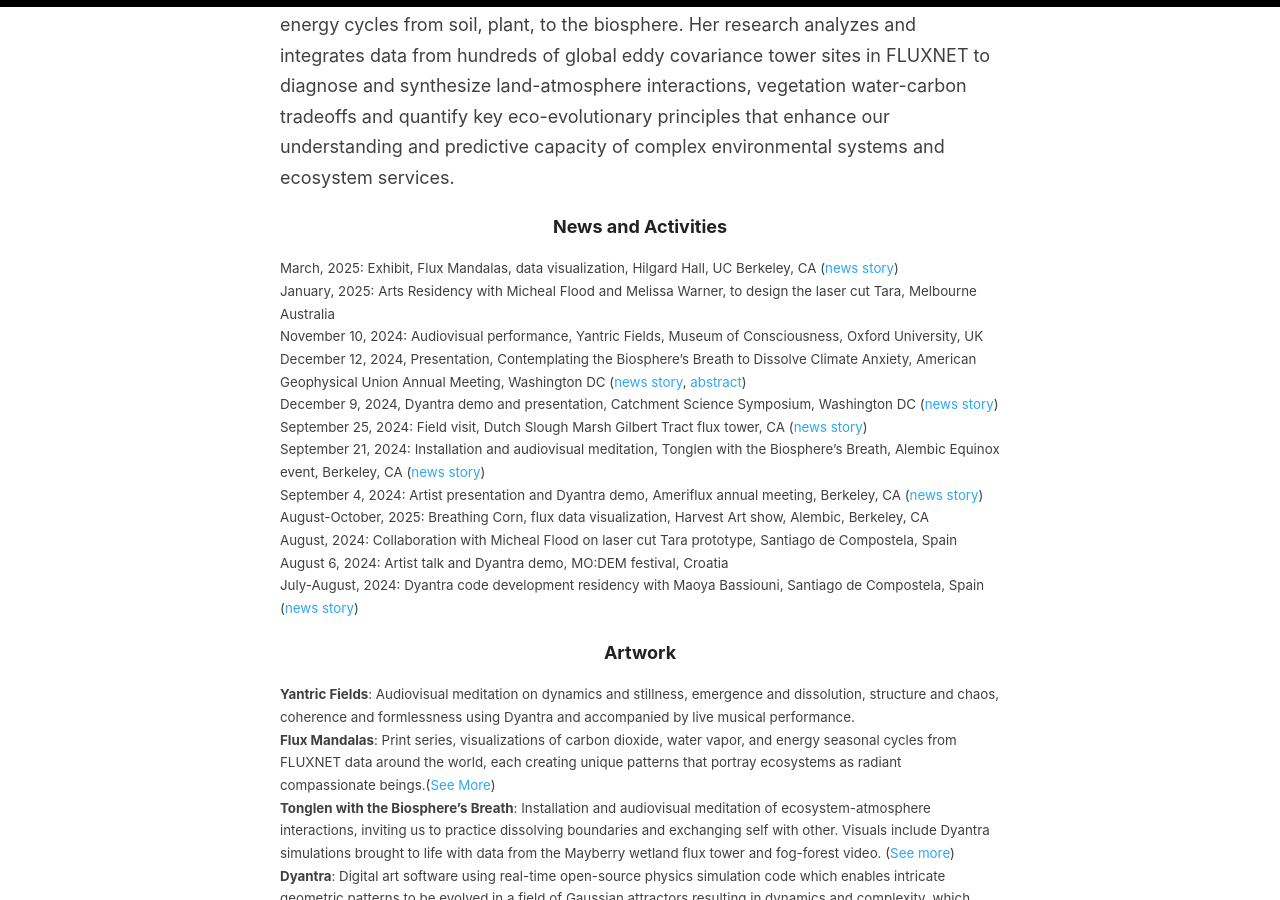
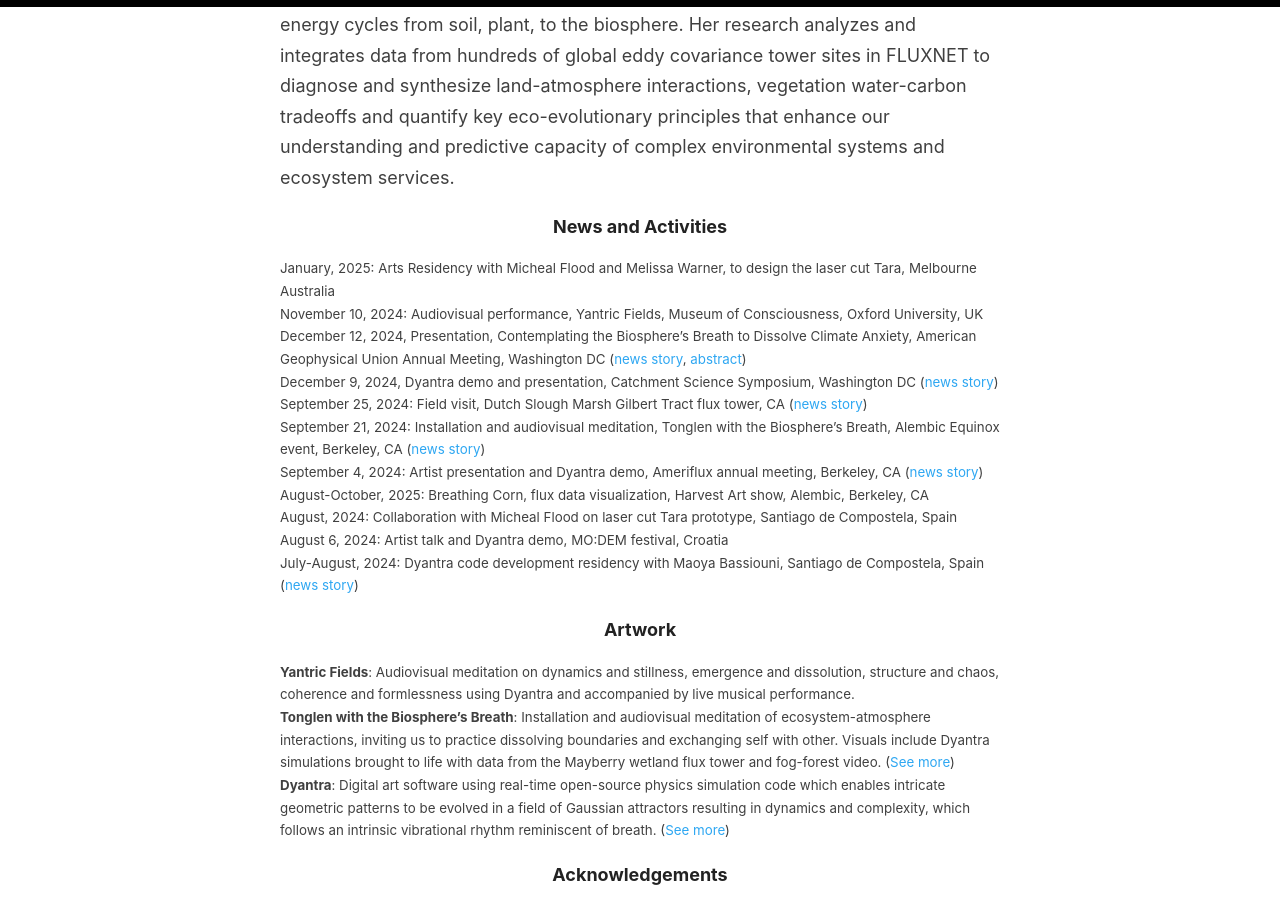
Before and after one commit to fluxnetart/fluxnetart.github.io, a Jekyll site: the page built from _posts/2024-10-08-David.md, in a window 1280 px wide and 900 px high, scrolled down 1656 px. Built offline with Jekyll 4.4.1, drawn with Linux system fonts in a browser that asks for light colours.

Commit message:
Update 2024-10-08-David.md

```diff
--- a/_posts/2024-10-08-David.md
+++ b/_posts/2024-10-08-David.md
@@ -28,7 +28,6 @@ As an ecohydrologist, <a href="https://maoyab.github.io/">Maoya Bassiouni</a>’
 
 <figcaption>
 
-March, 2025: Exhibit, Flux Mandalas, data visualization, Hilgard Hall, UC Berkeley, CA (<a href="https://fluxnetart.github.io/Mandala/">news story</a>)<br>
 January, 2025: Arts Residency with Micheal Flood and Melissa Warner, to design the laser cut Tara, Melbourne Australia<br>
 November 10, 2024: Audiovisual performance, Yantric Fields, Museum of Consciousness, Oxford University, UK<br>
 December 12, 2024, Presentation, Contemplating the Biosphere’s Breath to Dissolve Climate Anxiety, American Geophysical Union Annual Meeting, Washington DC (<a href="https://fluxnetart.github.io/agumeeting/">news story</a>, <a href="https://agu.confex.com/agu/agu24/meetingapp.cgi/Paper/1619073">abstract</a>)<br>
@@ -47,7 +46,6 @@ July-August, 2024: Dyantra code development residency with Maoya Bassiouni, Sant
 
 <figcaption>
 <b>Yantric Fields</b>: Audiovisual meditation on dynamics and stillness, emergence and dissolution, structure and chaos, coherence and formlessness using Dyantra and accompanied by live musical performance.<br>
-<b>Flux Mandalas</b>: Print series, visualizations of carbon dioxide, water vapor, and energy seasonal cycles from FLUXNET data around the world, each creating unique patterns that portray ecosystems as radiant compassionate beings.(<a href="https://fluxnetart.github.io/Mandala/">See More</a>)<br>
 <b>Tonglen with the Biosphere’s Breath</b>: Installation and audiovisual meditation of ecosystem-atmosphere interactions, inviting us to practice dissolving boundaries and exchanging self with other. Visuals include Dyantra simulations brought to life with data from the Mayberry wetland flux tower and fog-forest video. (<a href="https://fluxnetart.github.io/alembic/">See more</a>)<br>
 <b>Dyantra</b>: Digital art software using real-time open-source physics simulation code which enables intricate geometric patterns to be evolved in a field of Gaussian attractors resulting in dynamics and complexity, which follows an intrinsic vibrational rhythm reminiscent of breath. (<a href = "https://github.com/davidglo/dyantra">See more</a>) <br>
 </figcaption>
```
